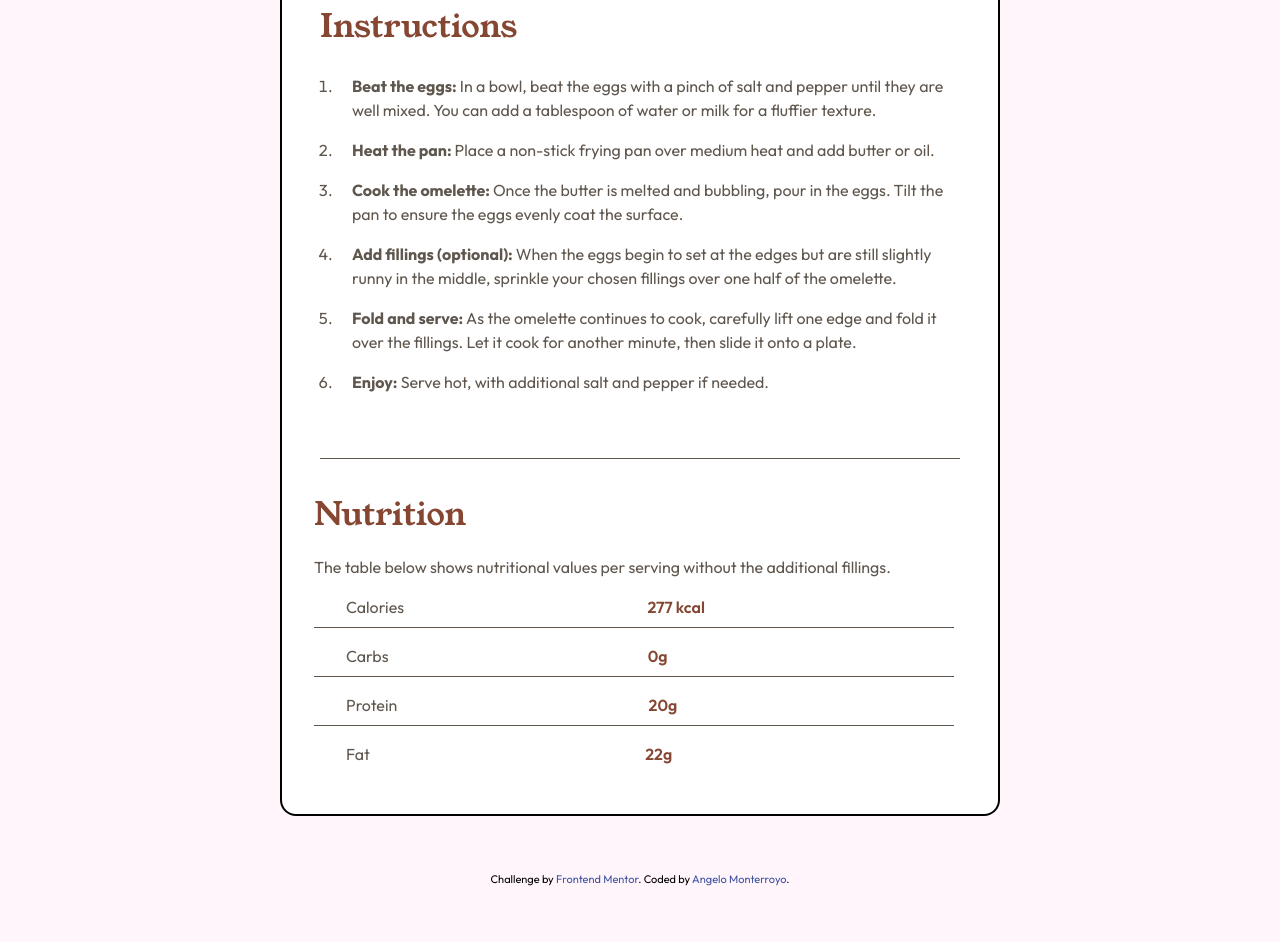
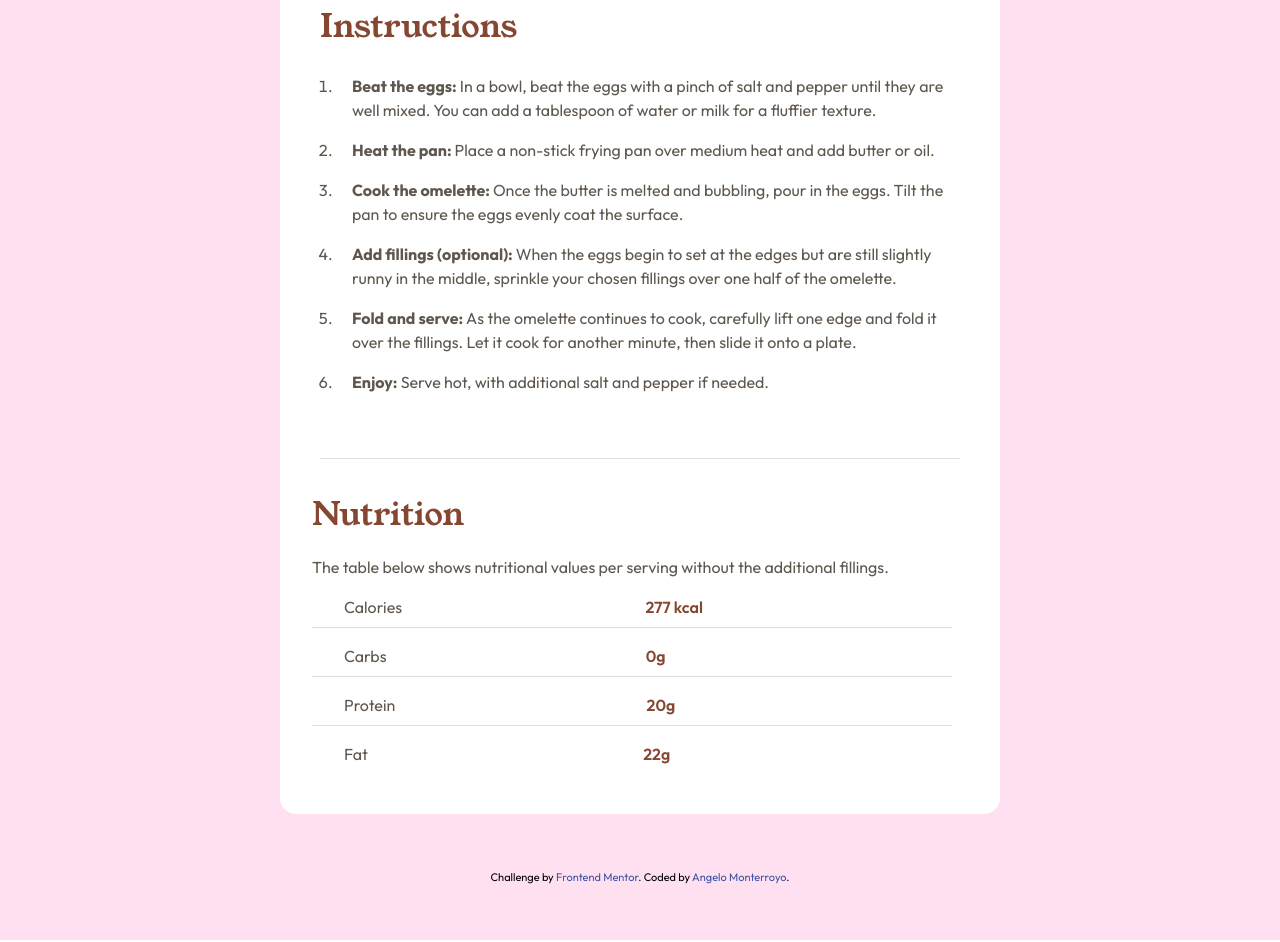
Before and after one commit to code-monty/recipe-page, a website: page index.html in a window 1280 px wide. Shown: the part 1121-2063 px from the top of the page. Drawn offline with Linux system fonts and the light colour scheme.

Commit message:
final commit

```diff
--- a/index.html
+++ b/index.html
@@ -19,9 +19,9 @@
 
 <body>
   <main class="max-w-screen min-h-screen">
-    <div class="min-h-[100vh] max-w-[100vw] h-full m-auto flex flex-col justify-center items-center bg-[hsl(330,100%,98%)] font-[Outfit]">
+    <div class="min-h-[100vh] max-w-[100vw] h-full m-auto flex flex-col justify-center items-center bg-[hsl(329,100%,94%)] font-[Outfit]">
       <!--Main Card-->
-      <div class=" max-sm:w-[80%] max-sm:p-[1em] max-sm:text-center card w-[45em] mt-[5em] bg-white border-2 flex flex-col justify-center items-center p-[2em] rounded-2xl">
+      <div class=" max-sm:w-[80%] max-sm:p-[1em] max-sm:text-center card w-[45em] mt-[5em] bg-white flex flex-col justify-center items-center p-[2em] rounded-2xl">
         <img src="assets/images/image-omelette.jpeg" class="max-sm:w-[25em] rounded-xl mb-[1em]" alt="picture-omelette">
         <!--Title-->
         <div class="space-y-[0.5em] mb-[1em]">
@@ -48,7 +48,7 @@
           <li> Optional fillings: cheese, diced vegetables, cooked meats, herbs </li>
         </div>
 
-        <hr class=" max-sm:w-[21em] w-[40em] border-[hsl(30,10%,34%)]">
+        <hr class=" max-sm:w-[21em] w-[40em] border-[hsl(30,18%,87%)]">
 
         <!--Instructions-->
         <div class="max-sm:w-[21em] w-[40em] mt-[2em] mb-[4em] text-left space-y-[0.7em] text-[hsl(30,10%,34%)]">
@@ -73,7 +73,7 @@
           </ol>
         </div>
 
-         <hr class="max-sm:w-[21em] w-[40em] border-[hsl(30,10%,34%)]">
+         <hr class="max-sm:w-[21em] w-[40em] border-[hsl(30,18%,87%)]">
 
         <!--Nutrition-->
           <div class=" max-sm:w-[21em] mt-[2em] mb-[1em] w-full text-left space-y-[0.5em] text-[hsl(30,10%,34%)]">
@@ -85,21 +85,21 @@
                 <p class="inline text-[hsl(14,45%,36%)] font-[600]"> 277 kcal</p>
               </div>
 
-              <hr class=" max-sm:w-[21em] w-[40em] border-[hsl(30,10%,34%)]">
+              <hr class=" max-sm:w-[21em] w-[40em] border-[hsl(30,18%,87%)]">
 
               <div class=" max-sm:space-x-[11em] max-sm:w-[21em] ml-[2em] mt-[1em] space-x-[16em]">
                 <p class="inline">Carbs</p>
                 <p class=" inline text-[hsl(14,45%,36%)] font-[600]"> 0g</p>
               </div>
 
-              <hr class=" max-sm:w-[21em] w-[40em] border-[hsl(30,10%,34%)]">
+              <hr class=" max-sm:w-[21em] w-[40em] border-[hsl(30,18%,87%)]">
 
               <div class="max-sm:space-x-[10.5em] max-sm:w-[21em] ml-[2em] mt-[1em] space-x-[15.5em]">
                 <p class="inline">Protein</p>
                 <p class=" inline text-[hsl(14,45%,36%)] font-[600]"> 20g</p>
               </div>
 
-              <hr class=" max-sm:w-[21em] w-[40em] border-[hsl(30,10%,34%)]">
+              <hr class=" max-sm:w-[21em] w-[40em] border-[hsl(30,18%,87%)]">
 
               <div class="max-sm:space-x-[12em] max-sm:w-[21em] ml-[2em] mt-[1em] space-x-[17em]">
                 <p class="inline">Fat</p>
```
Also changed, not shown: src/output.css.
